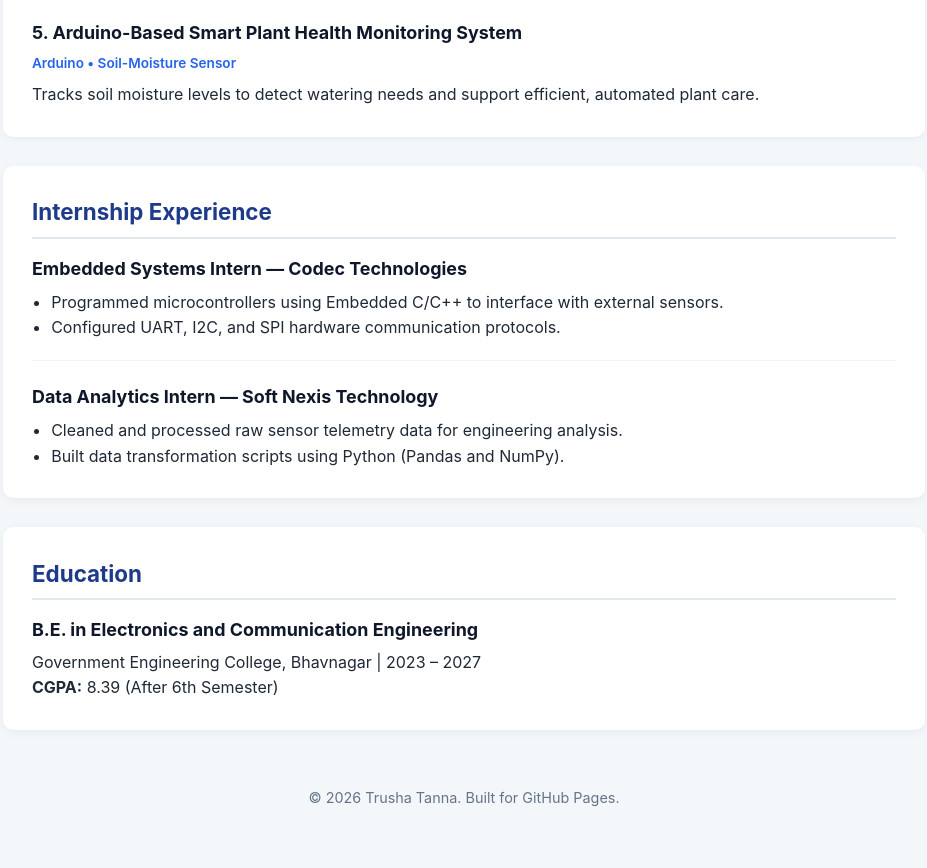
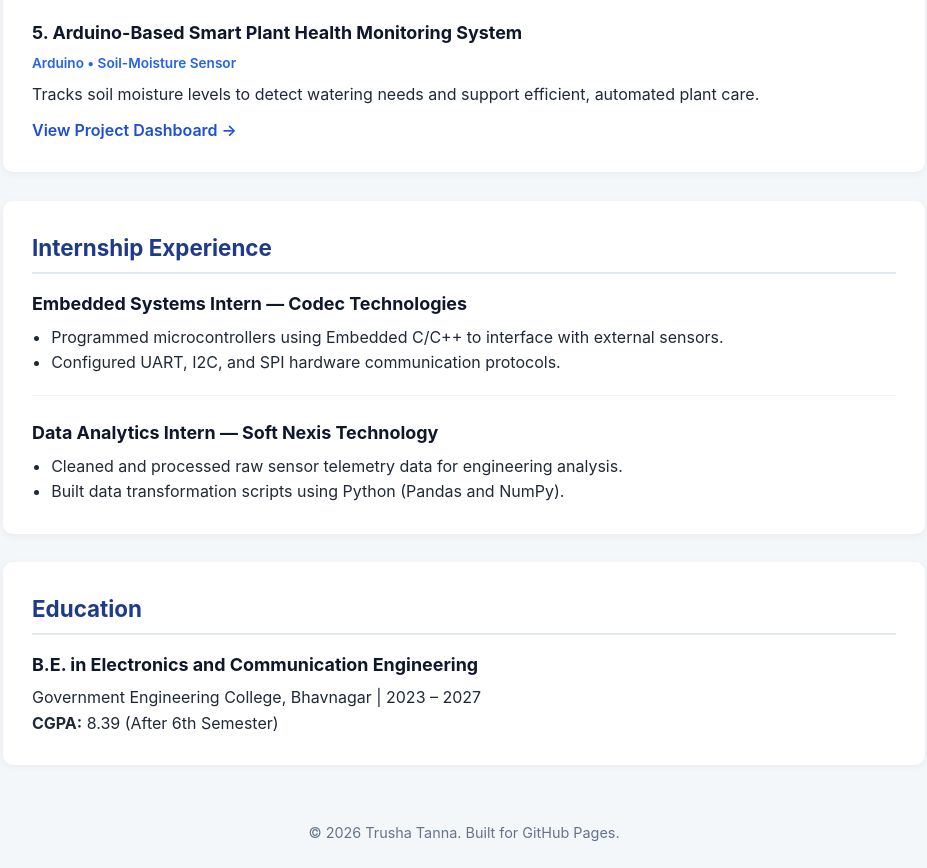
Before and after one commit to trushatanna/trushatanna.github.io, a plain HTML site: page index.html in a window 1280 px wide. Shown: the part 1507-2375 px from the top of the page, without its empty margins (176-1103 px from the left). Before the commit the page ends 2340 px from the top, so only its background shows below. Drawn offline with Linux system fonts and the light colour scheme.

Commit message:
Update index.html

```diff
--- a/index.html
+++ b/index.html
@@ -205,6 +205,11 @@
         <p>
           Tracks soil moisture levels to detect watering needs and support efficient, automated plant care.
         </p>
+        <p style="margin-top: 0.6rem;">
+          <a href="https://trushatanna.github.io/Smart-plant-health-monitor/" target="_blank" style="color: #1d4ed8; font-weight: 600; text-decoration: none;">
+              View Project Dashboard &rarr;
+          </a>
+        </p>
       </div>
     </section>
 
```
